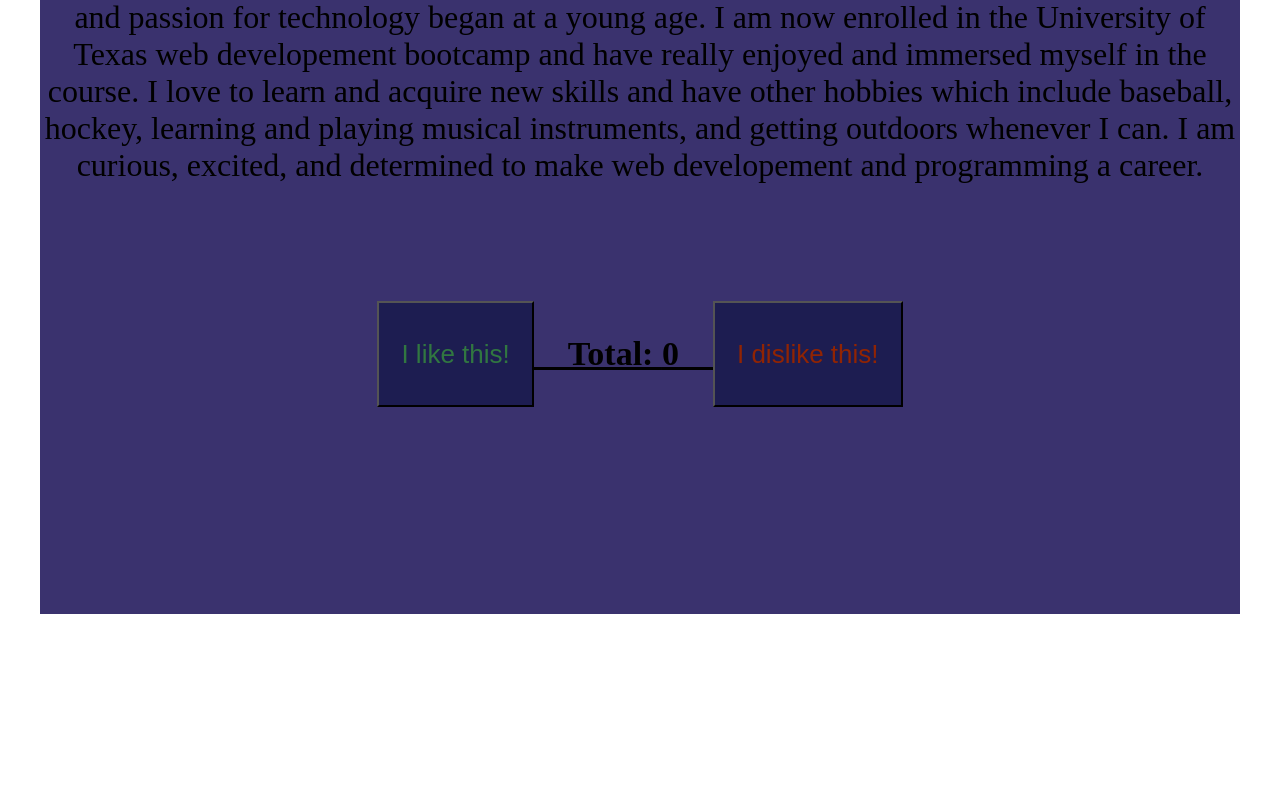
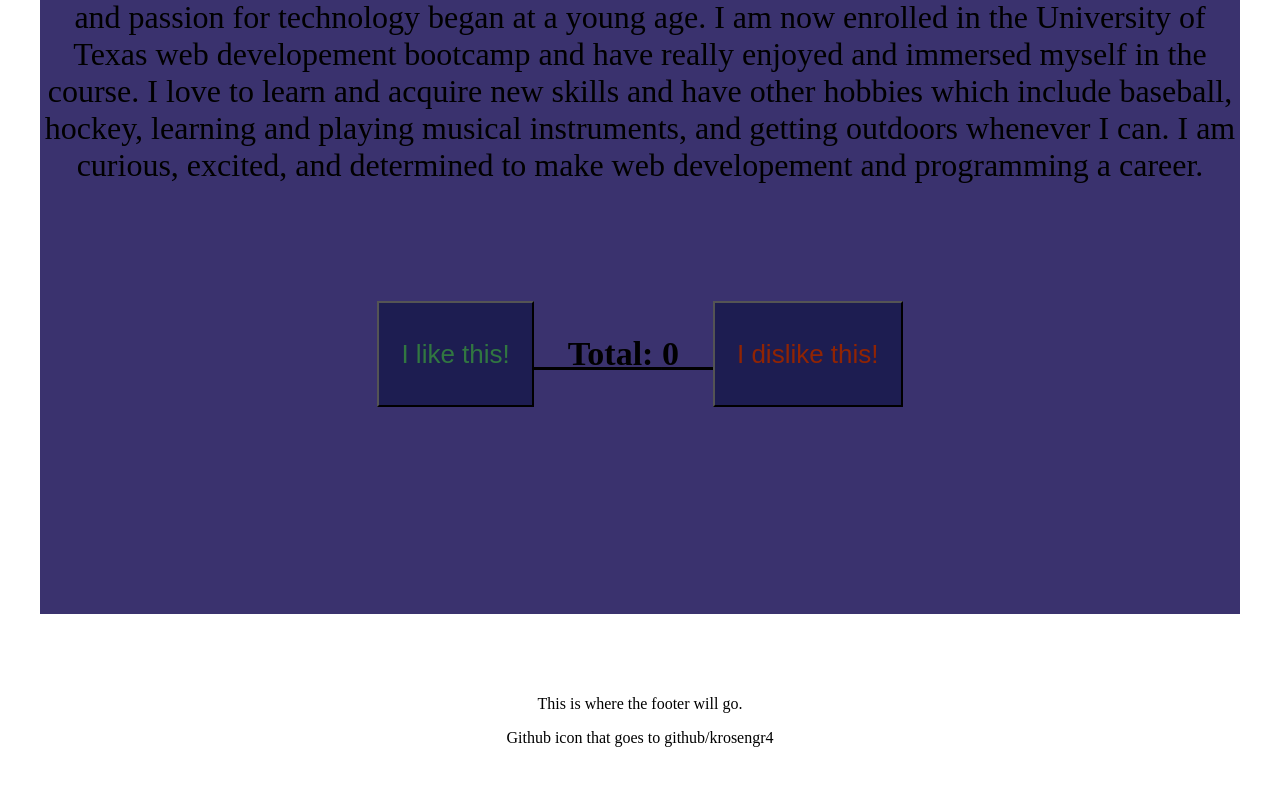
Before and after one commit to krosengr4/React-Portfolio, a React (Vite) app in the folder react-portfolio/: page / in a window 1280 px wide. Shown: the part 909-1694 px from the top of the page. Before the commit the page ends 1628 px from the top, so only its background shows below. Built offline with nearby package versions, Linux system fonts and the light colour scheme.

Commit message:
added a footer component with only p tags

```diff
--- a/react-portfolio/src/App.jsx
+++ b/react-portfolio/src/App.jsx
@@ -6,6 +6,7 @@
 // import outlet and Nav from components folder
 import { Outlet } from 'react-router-dom';
 import Nav from './components/header';
+import Footer from './components/footer';
 
 function App () {
   return (
@@ -14,6 +15,7 @@ function App () {
       <main className='mx-3'>
       <Outlet />
       </main>
+      <Footer />
     </>
   );
 }
--- /dev/null
+++ b/react-portfolio/src/components/footer.jsx
@@ -0,0 +1,17 @@
+//! This file contains the react component for the applications footer
+
+// import link and useLocation
+import { Link, useLocation } from 'react-router-dom';
+// import css
+import '../App.css'
+
+function footer() {
+    return(
+    <div className='footer'>
+        <p> This is where the footer will go.</p>
+        <p> Github icon that goes to github/krosengr4</p>
+    </div>
+    );
+}
+
+export default footer;
```
Also changed, not shown: react-portfolio/src/components/header.jsx (+7 -7 lines).
